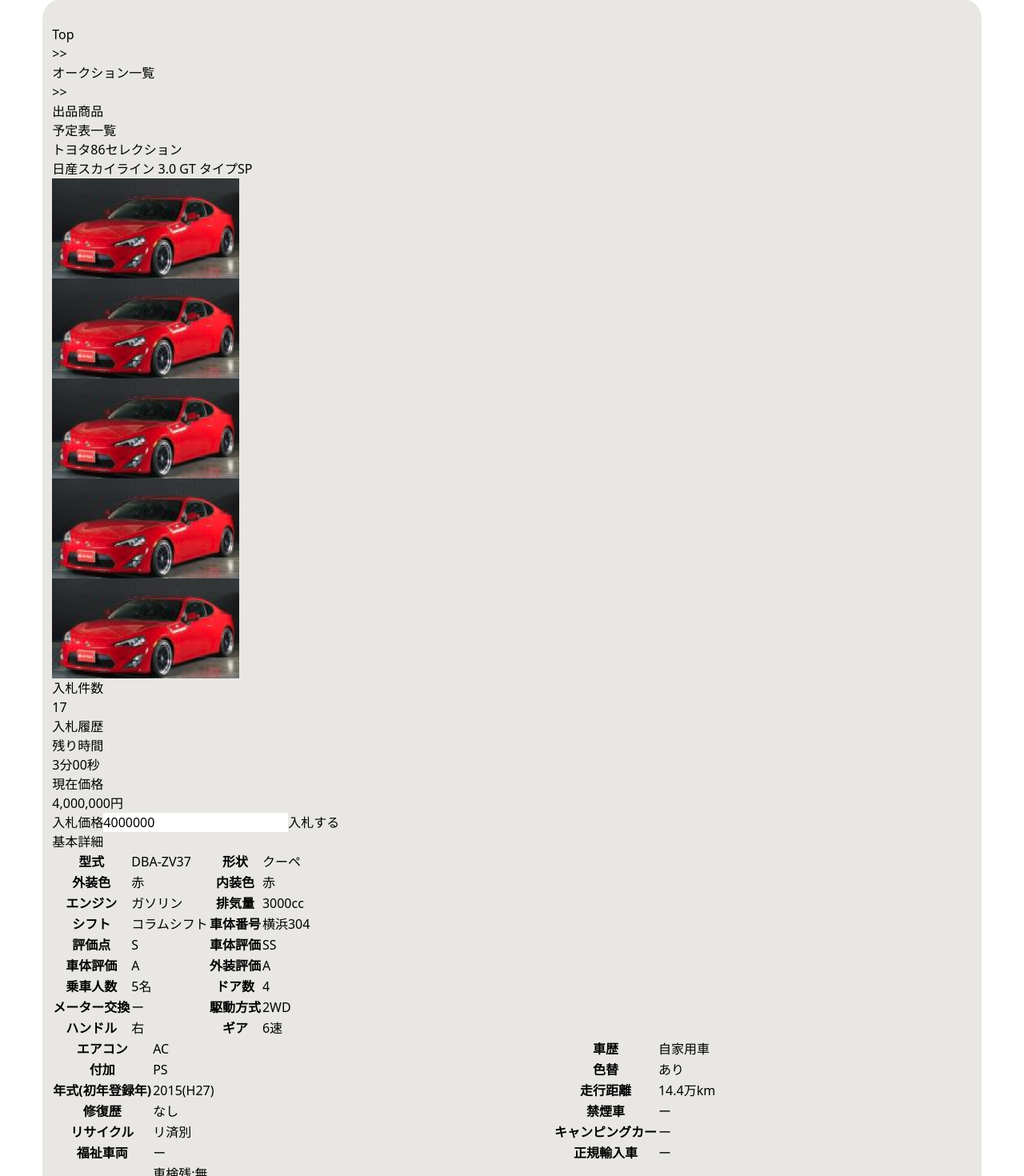
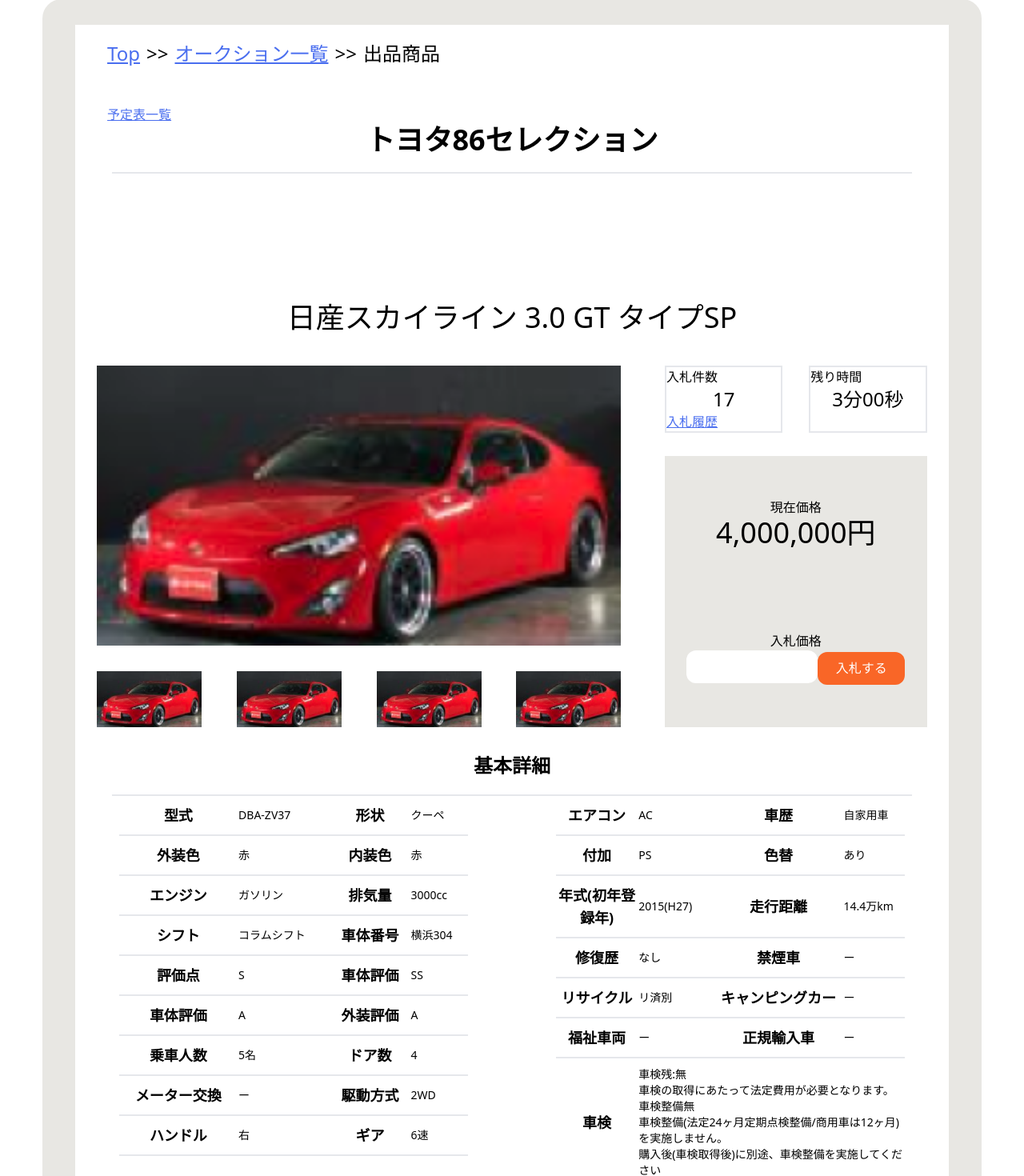
Before and after one commit to case-study07/cs-backend, a Next.js app: page /auction in a window 1280 px wide. Shown: the part 117-1587 px from the top of the page at 80% size. Built offline with nearby package versions, Linux system fonts and the light colour scheme.

Commit message:
mock置き換えcss(auction)

```diff
--- a/pages/auction.tsx
+++ b/pages/auction.tsx
@@ -1,11 +1,12 @@
 import { Layout } from "../components/ui/";
+import a from '../styles/auction.module.css'
 
 export default function Auction() {
     return (
         <>
-                 <div className="auction">
+                 <div className={a.auction}>
 
-        <nav className="pankuzu">
+        <nav className={a.pankuzu}>
           <p><a href="./index.html">Top</a></p>
           <p>{`>>`}</p>
           <p><a href="./auctionlist.html">オークション一覧</a></p>
@@ -13,12 +14,12 @@
           <p>出品商品</p>
         </nav>
 
-        <article className="auctionInfo">
-          <a className="schedule" href="">予定表一覧</a>
+        <article className={a.auctionInfo}>
+          <a className={a.schedule} href="">予定表一覧</a>
           <h2>トヨタ86セレクション</h2>
-            <p className="carName">日産スカイライン 3.0 GT タイプSP</p>
-          <div className="bid">
-            <div className="carImage">
+            <p className={a.carName}>日産スカイライン 3.0 GT タイプSP</p>
+          <div className={a.bid}>
+            <div className={a.carImage}>
               <img src="../img/Featured image.png" alt="" />
               <div>
                 <img src="../img/Featured image.png" alt="" />
@@ -28,7 +29,7 @@
               </div>
             </div>
 
-            <div>
+            <div className={a.rightColum}>
               <dl>
                 <div>
                   <dt>入札件数</dt>
@@ -41,19 +42,23 @@
                 </div>
               </dl>
 
-              <div className="bidForm">
-                <p>現在価格</p>
-                <p>4,000,000円</p>
-                <label htmlFor="">入札価格</label>
-                <input type="number" name="" id="" value="4000000" />
-                <button>入札する</button>
+              <div className={a.bidForm}>
+                <div>
+                  <p>現在価格</p>
+                  <p>4,000,000円</p>
+                </div>
+                <div>
+                  <label htmlFor="">入札価格</label><br />
+                  <input type="number" name="" id="" min={4000000} />
+                  <button>入札する</button>
+                </div>
               </div>
             </div>
           </div>
           </article>
-          <article className="basic">
+          <article className={a.basic}>
             <h2>基本詳細</h2>
-            <div className="tables">
+            <div className={a.tables}>
               <table>
                 <tr>
                   <th>型式</th>
@@ -149,25 +154,25 @@
                 </tr>
                 <tr>
                   <th>車検</th>
-                  <td >
-                    車検残:無<br/>
-                    車検の取得にあたって法定費用が必要となります。<br/>
-                    車検整備無<br/>
-                    車検整備(法定24ヶ月定期点検整備/商用車は12ヶ月)を実施しません。<br/>
+                  <td colSpan={3}>
+                    車検残:無<br />
+                    車検の取得にあたって法定費用が必要となります。<br />
+                    車検整備無<br />
+                    車検整備(法定24ヶ月定期点検整備/商用車は12ヶ月)を実施しません。<br />
                     購入後(車検取得後)に別途、車検整備を実施してください
                   </td>
                 </tr>
                 <tr>
                   <th>法廷整備</th>
-                  <td >
-                    法定整備無<br/>
+                  <td colSpan={3}>
+                    法定整備無<br />
                     車両の状態については販売店位ご確認ください
                   </td>
                 </tr>
                 <tr>
                   <th>保障</th>
-                  <td >
-                    保障無<br/>
+                  <td colSpan={3}>
+                    保障無<br />
                     無償・有償保障とも無となります。
                   </td>
                 </tr>
--- /dev/null
+++ b/styles/auction.module.css
@@ -0,0 +1,111 @@
+.pankuzu{
+    @apply flex gap-2 text-2xl ml-10  pt-5 mb-12
+}
+
+.auction{
+    width: 95%;
+    @apply bg-white mx-auto pb-8;
+
+    & a{
+        @apply underline text-link-color
+    }
+
+    & h2{
+        @apply text-4xl border-b-2 w-11/12 mx-auto text-center pb-5 font-bold;
+    }
+
+}
+
+.schedule{
+    @apply ml-10;
+}
+.carName{
+    @apply text-4xl flex justify-around pt-40 pb-10;
+}
+
+.rightColum{
+    @apply flex flex-col justify-between
+}
+
+.bid{
+    @apply flex justify-around;
+    & > div:nth-child(1){
+        width:60%;
+    }
+    & > div:nth-child(2){
+        width: 30%;
+        & dl{
+            @apply flex justify-between;
+            & div{
+                width: 45%;
+                @apply border-2;
+            }
+            & dd:first-of-type{
+                @apply text-center text-2xl;
+            }
+        }
+    }
+}
+
+
+.carImage > img{
+    width: 100%;
+}
+.carImage div{
+    @apply flex justify-between mt-8;
+
+    & img{
+        @apply w-1/5;
+    }
+}
+
+
+.bidForm{
+    @apply bg-main-color flex flex-col h-3/4 items-center justify-around text-center;
+
+    & div:first-child p:last-of-type{
+        @apply text-4xl;
+    }
+    & div:nth-of-type(2){
+        @apply w-full h-1/5;
+
+        & input[type="number"]{
+            @apply w-1/2 h-3/5 rounded-xl text-right text-xl pr-3;
+        }
+        & input[type="number"]::-webkit-inner-spin-button{
+            -webkit-appearance: none;
+        }
+        & button{
+            @apply  text-white w-1/3 h-3/5 rounded-xl;
+            background-color: #F96627;
+        }
+
+    }
+}
+
+/* 基本情報 */
+.basic h2{
+    @apply flex justify-around text-2xl mt-8
+}
+.tables{
+    @apply w-full flex justify-around items-start;
+
+    & table{
+        width: 40%;
+
+        & tr{
+            @apply border-b-2
+        }
+
+        & th{
+            @apply text-lg;
+            padding-top: 10px;
+            padding-bottom: 10px;
+        }
+        & td{
+            @apply text-sm;
+            padding-top: 10px;
+            padding-bottom: 10px;
+        }
+    }
+}
```
